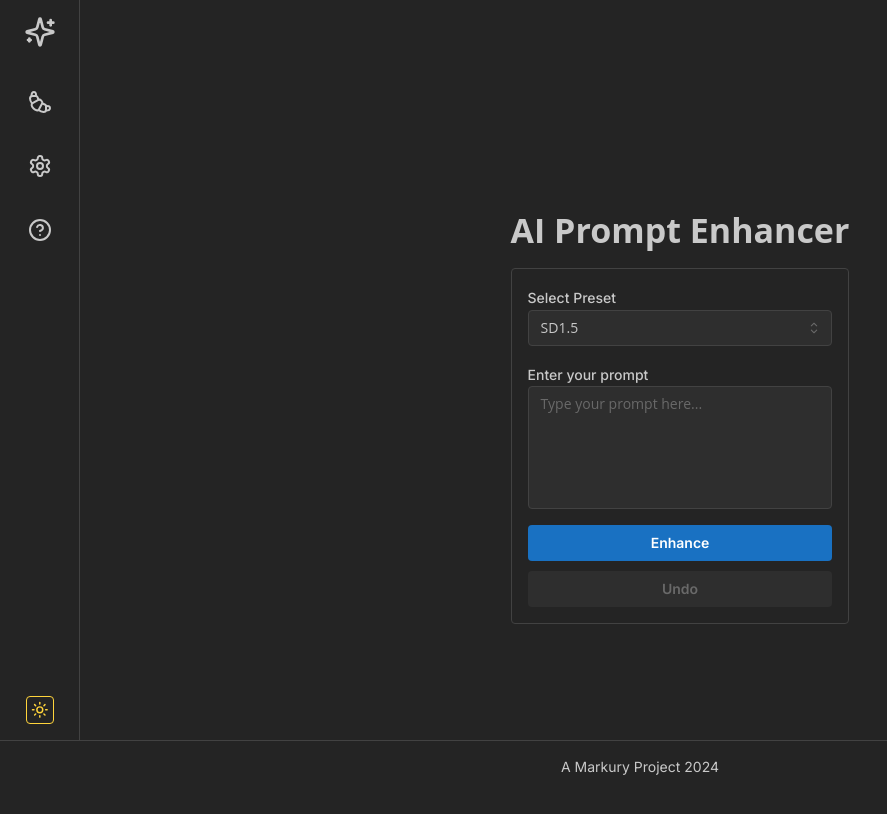
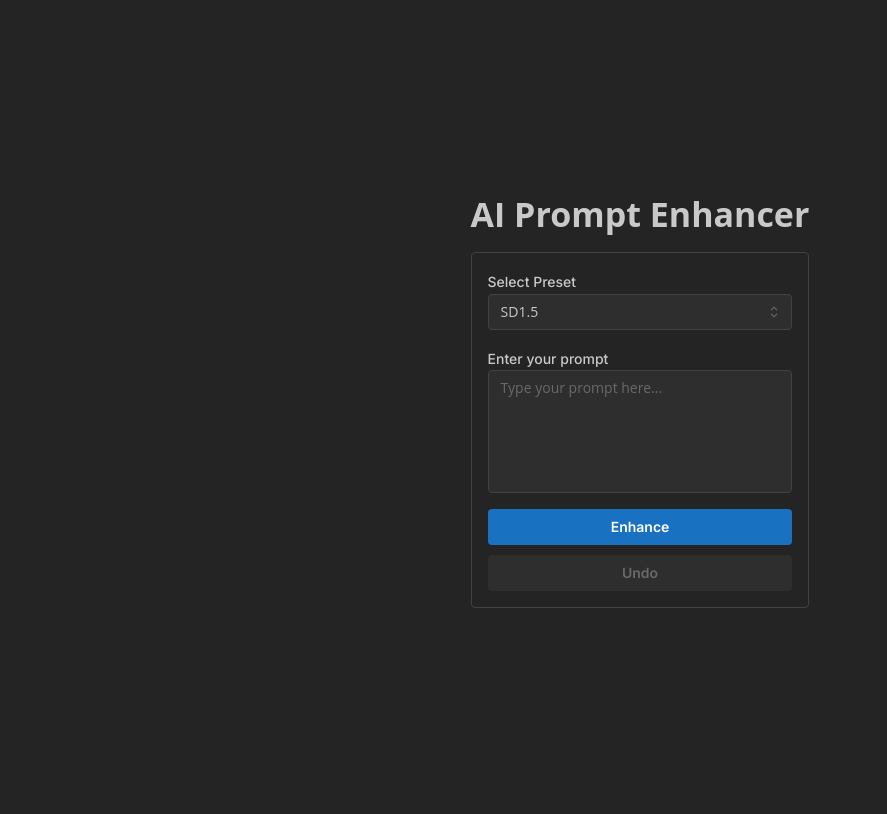
Before and after one commit to markuryy/prompt-enhancer, a Next.js app: page / in a window 1280 px wide. Shown: the top 814 px of the page, without its empty margins (0-887 px from the left). Built offline with nearby package versions, Linux system fonts and the light colour scheme; what groq-sdk would draw is missing.

Commit message:
Remove navbar and footer from AppLayout component to simplify the layout and focus on the main content.

```diff
--- a/src/components/layout/AppLayout.tsx
+++ b/src/components/layout/AppLayout.tsx
@@ -1,8 +1,6 @@
 'use client';
 
-import { AppShell, ColorSchemeScript, MantineProvider, createTheme } from "@mantine/core";
-import { NavbarContent } from "./NavbarContent";
-import { FooterContent } from "./FooterContent";
+import { ColorSchemeScript, MantineProvider, createTheme } from "@mantine/core";
 
 export function AppLayout({ children }: { children: React.ReactNode }) {
   const theme = createTheme({
@@ -14,28 +12,9 @@ export function AppLayout({ children }: { children: React.ReactNode }) {
     <>
       <ColorSchemeScript />
       <MantineProvider defaultColorScheme="dark" theme={theme}>
-        <AppShell
-          padding="md"
-          navbar={{
-            width: 80,
-            breakpoint: 'sm',
-          }}
-          footer={{
-            height: 60,
-          }}
-        >
-          <AppShell.Navbar>
-            <NavbarContent />
-          </AppShell.Navbar>
-
-          <AppShell.Main style={{ display: 'flex', justifyContent: 'center', alignItems: 'center' }}>
-            {children}
-          </AppShell.Main>
-
-          <AppShell.Footer p="md">
-            <FooterContent />
-          </AppShell.Footer>
-        </AppShell>
+        <main style={{ display: 'flex', justifyContent: 'center', alignItems: 'center', minHeight: '100vh' }}>
+          {children}
+        </main>
       </MantineProvider>
     </>
   );
```
